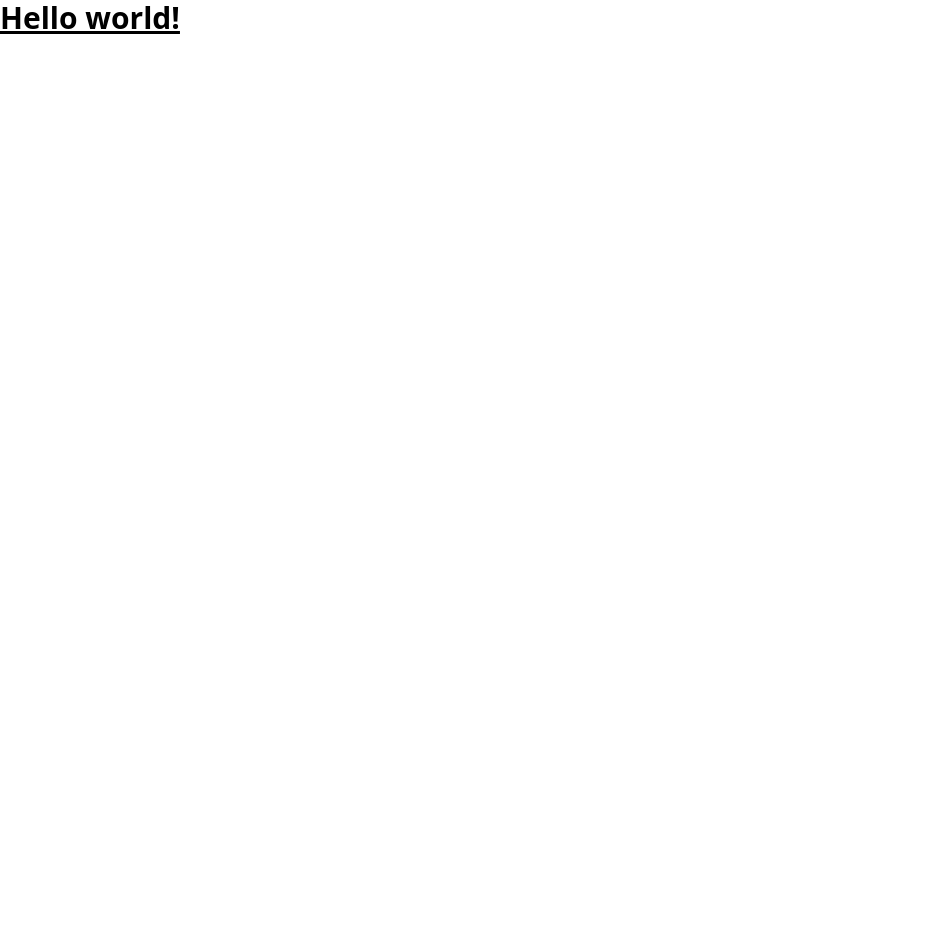
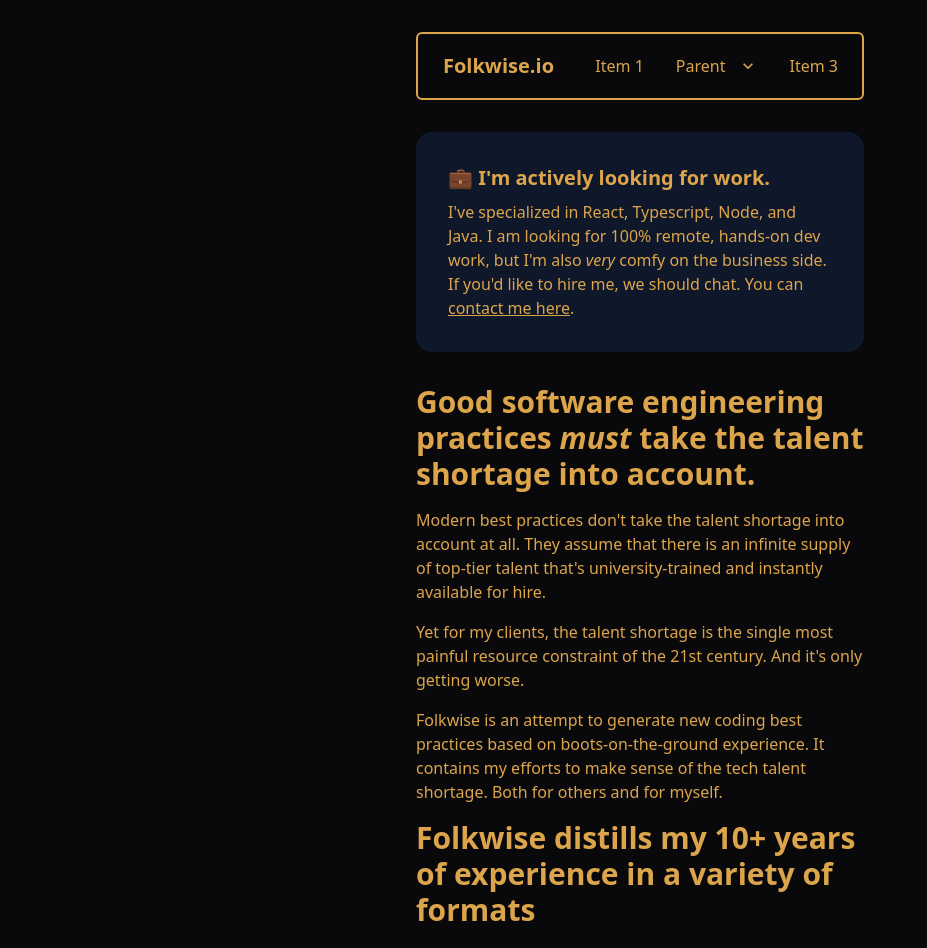
Before and after one commit to monarchwadia/folkwise2, a SvelteKit app: page / in a window 1280 px wide. Shown: the top 948 px of the page, without its empty margins (0-927 px from the left). Before the commit the page ends 800 px from the top, so only its background shows below. Built offline with nearby package versions, Linux system fonts and the light colour scheme.

Commit message:
Added about page.

```diff
--- a/package.json
+++ b/package.json
@@ -31,5 +31,8 @@
 		"typescript": "^4.7.4",
 		"vite": "^3.1.0"
 	},
-	"type": "module"
+	"type": "module",
+	"dependencies": {
+		"daisyui": "^2.33.0"
+	}
 }
--- a/src/app.html
+++ b/src/app.html
@@ -1,5 +1,5 @@
 <!DOCTYPE html>
-<html lang="en">
+<html lang="en" data-theme="luxury">
 	<head>
 		<meta charset="utf-8" />
 		<link rel="icon" href="%sveltekit.assets%/favicon.png" />
@@ -7,6 +7,6 @@
 		%sveltekit.head%
 	</head>
 	<body>
-		<div>%sveltekit.body%</div>
+		%sveltekit.body%
 	</body>
 </html>
--- a/src/routes/+layout.svelte
+++ b/src/routes/+layout.svelte
@@ -1,5 +1,52 @@
 <script>
-  import "../app.css";
+	import '../app.css';
 </script>
 
-<slot />
+<!-- Body -->
+<div class="mx-auto max-w-lg flex flex-col gap-8 p-8">
+	<!-- Navbar -->
+	<div class="navbar bg-base-100 border-2 rounded-md border-base-content">
+		<div class="flex-1">
+			<a href="/" class="btn btn-ghost normal-case text-xl">Folkwise.io</a>
+		</div>
+		<div class="flex-none">
+			<ul class="menu menu-horizontal p-0">
+				<li><a href="/">Item 1</a></li>
+				<li>
+					<a href="/">
+						Parent
+						<svg
+							class="fill-current"
+							xmlns="http://www.w3.org/2000/svg"
+							width="20"
+							height="20"
+							viewBox="0 0 24 24"
+							><path d="M7.41,8.58L12,13.17L16.59,8.58L18,10L12,16L6,10L7.41,8.58Z" /></svg
+						>
+					</a>
+					<ul class="p-2 bg-base-100">
+						<li><a href="/">Submenu 1</a></li>
+						<li><a href="/">Submenu 2</a></li>
+					</ul>
+				</li>
+				<li><a href="/">Item 3</a></li>
+			</ul>
+		</div>
+	</div>
+
+	<!-- Looking for work -->
+	<div class="card bg-slate-900 text-base-content">
+		<div class="card-body">
+			<h2 class="card-title">💼 I'm actively looking for work.</h2>
+			<p>
+				I've specialized in React, Typescript, Node, and Java. I am looking for 100% remote,
+				hands-on dev work, but I'm also <span class="italic">very</span> comfy on the business side.
+				If you'd like to hire me, we should chat. You can
+				<a class="link" href="/">contact me here</a>.
+			</p>
+		</div>
+	</div>
+	<main>
+		<slot />
+	</main>
+</div>
--- a/src/routes/+page.svelte
+++ b/src/routes/+page.svelte
@@ -1,3 +1,68 @@
-<h1 class="text-3xl font-bold underline">
-  Hello world!
-</h1>
+<div class="flex flex-col gap-4">
+	<h1 class="text-3xl font-bold">
+		Good software engineering practices <i>must</i> take the talent shortage into account.
+	</h1>
+	<p>
+		Modern best practices don't take the talent shortage into account at all. They assume that there
+		is an infinite supply of top-tier talent that's university-trained and instantly available for
+		hire.
+	</p>
+	<p>
+		Yet for my clients, the talent shortage is the single most painful resource constraint of the
+		21st century. And it's only getting worse.
+	</p>
+	<p>
+		Folkwise is an attempt to generate new coding best practices based on boots-on-the-ground
+		experience. It contains my efforts to make sense of the tech talent shortage. Both for others
+		and for myself.
+	</p>
+	<h1 class="text-3xl font-bold">
+		Folkwise distills my 10+ years of experience in a variety of formats
+	</h1>
+	<p>Currently, I offer my insights in 3 formats:</p>
+	<ul class="list-disc pl-4">
+		<li>
+			<a href="/" class="link">A microjournal</a> that offers bite-sized and actionable insights for
+			business leaders in the tech industry.
+		</li>
+		<li>
+			<a href="/" class="link">LinkedIn discussions</a> on topics that are relevant to tech professionals,
+			including programming news, hiring strategies, coding best practices, and more.
+		</li>
+		<li>
+			<a href="/" class="link">Software development services</a>. You can hire me to help you build
+			your software projects, development processes, and development teams.
+		</li>
+	</ul>
+	<h1 class="text-3xl font-bold">About me.</h1>
+	<p>
+		My name is Monarch Wadia. I live in Toronto with my wife and my laptop. I'm a full-stack
+		developer with 10+ years of experience. 5 of those years were spent building my own software
+		agencies and bootstrapped startups.
+	</p>
+	<p>Fun projects that I've created include:</p>
+	<ul class="list-disc pl-4">
+		<li>
+			Full-stack web apps, mobile apps, CLI tools, CI/CD pipelines, terabyte-scale social media
+			integrations, serverless lambdas, and other cool stuff from scratch.
+		</li>
+		<li>
+			Apprenticeship programs that let my team sidestep the tech talent crunch with a combination of
+			vetting, hiring, and training.
+		</li>
+		<li>
+			A hackathon community that hosted 100+ hackathons in 2.5 years, with literally hundreds of
+			online workshops and a community of thousands of software developers.
+		</li>
+		<li>
+			Crafting the first hiring, vetting, and profile-enhancement processes for large freelancer
+			talent networks.
+		</li>
+	</ul>
+
+	<p>
+		During that time, I've learned a lot about software development and helped a lot of people build
+		their software projects. I've also learned a lot about the talent shortage and how it affects
+		software development.
+	</p>
+</div>
--- a/tailwind.config.cjs
+++ b/tailwind.config.cjs
@@ -6,7 +6,7 @@
   theme: {
     extend: {},
   },
-  plugins: [],
+  plugins: [require("daisyui")],
   preprocess: [
     preprocess({
       postcss: true,
```
Also changed, not shown: 1 other file (tests, documents, lock files or other folders).
